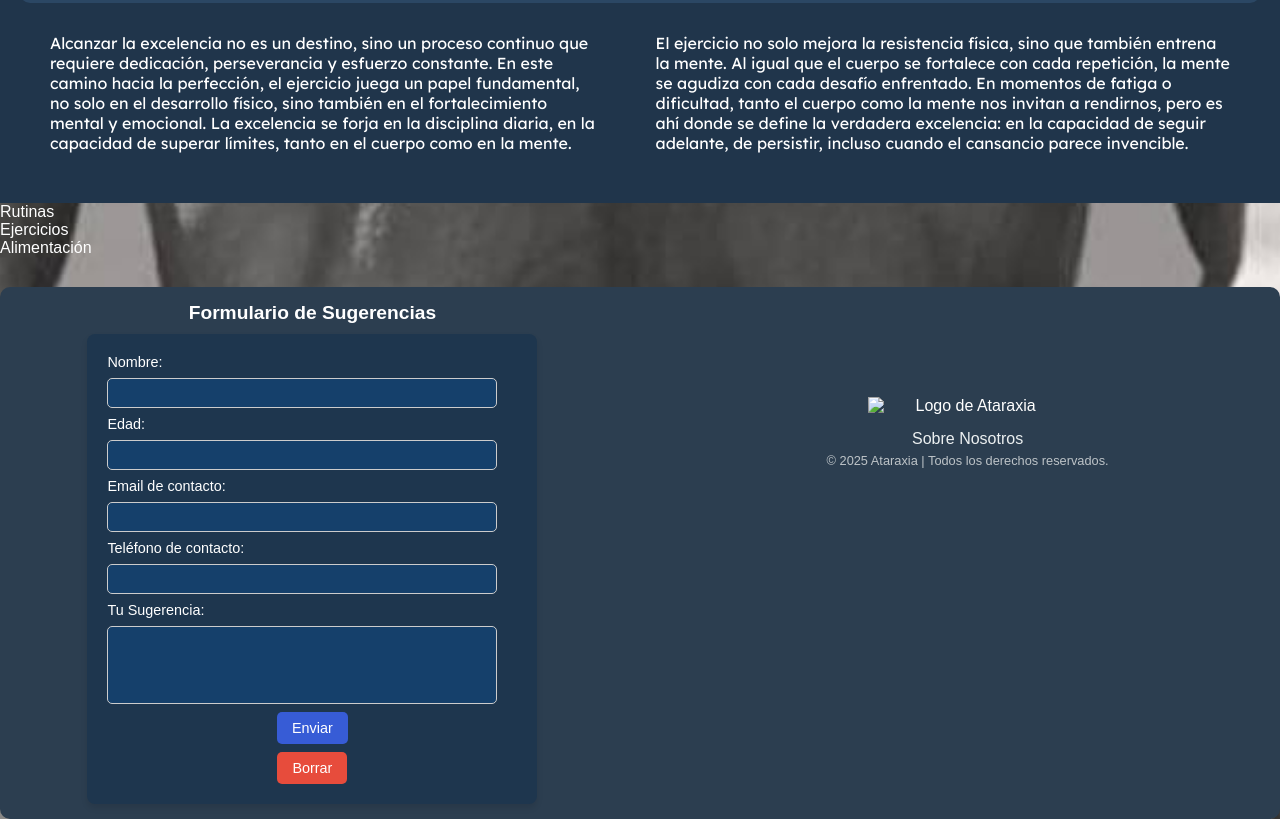
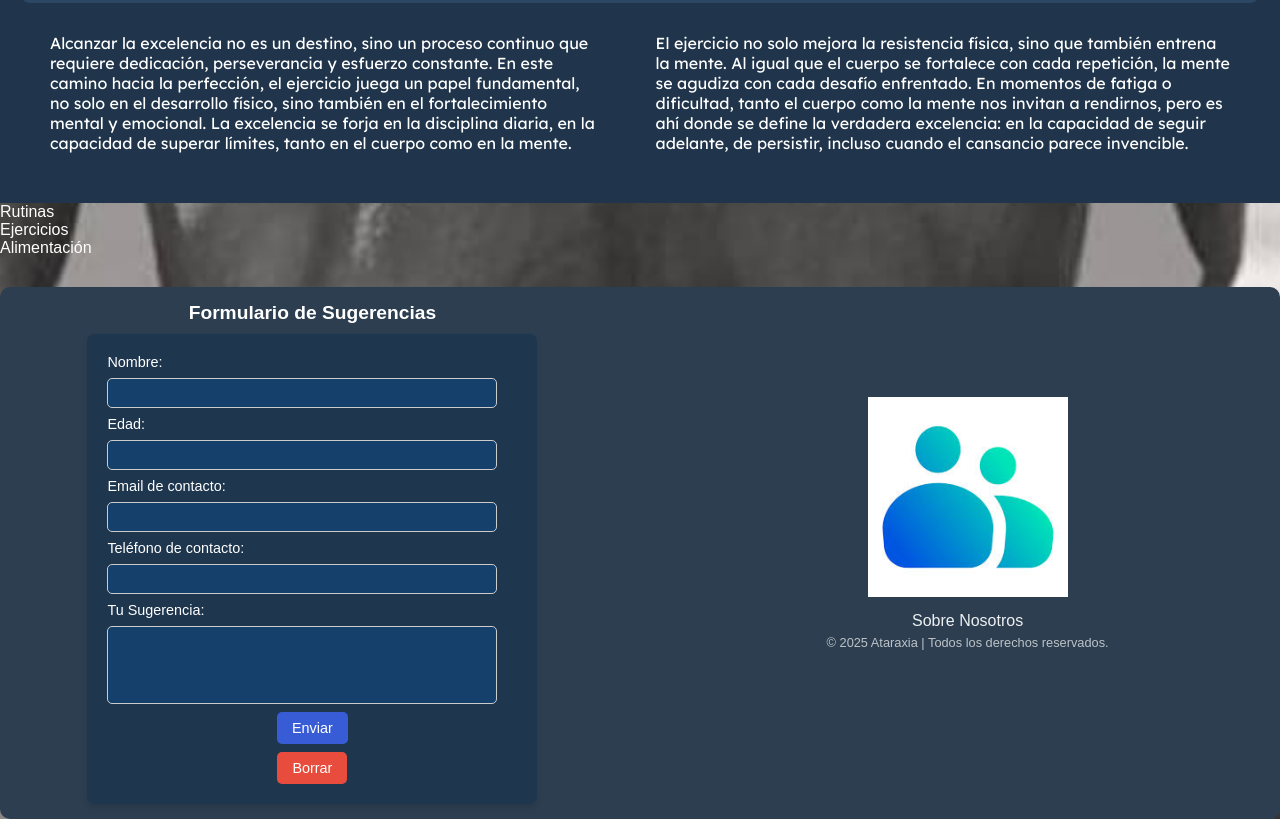
Before and after one commit to JoaquinRuizJimenez/PROYECTO-MARCAS-Ataraxia, a plain HTML site: page index.html in a window 1280 px wide. Shown: the part 1479-2298 px from the top of the page. Drawn offline with Linux system fonts and the light colour scheme; files that its build step writes are made by us from their sources; files whose address does not match are found by name.

Commit message:
cambio html

```diff
--- a/index.html
+++ b/index.html
@@ -5,7 +5,7 @@
     <meta charset="UTF-8">
     <meta name="viewport" content="width=device-width, initial-scale=1.0">
     <meta name="author" content="Joaquín Ruiz Jiménez">
-    <link rel="stylesheet" href="../PROYECTO-MARCAS-Ataraxia-develop/estilos.css">
+    <link rel="stylesheet" href="estilos.css">
     <link href='https://fonts.googleapis.com/css?family=Lexend' rel='stylesheet'>
     <title>Página principal - Ataraxia</title>
 </head>
@@ -99,7 +99,7 @@
         </div>
 
         <div class="footer-right">
-            <img src="imagenes/logo-ataraxia.jpg" alt="Logo de Ataraxia" class="footer-logo">
+            <img src="images/logo-ataraxia.jpg" alt="Logo de Ataraxia" class="footer-logo">
             <div class="footer-links">
                 <a href="/sobre-nosotros" class="about-link">Sobre Nosotros</a>
                 <p>&copy; 2025 Ataraxia | Todos los derechos reservados.</p>
```
